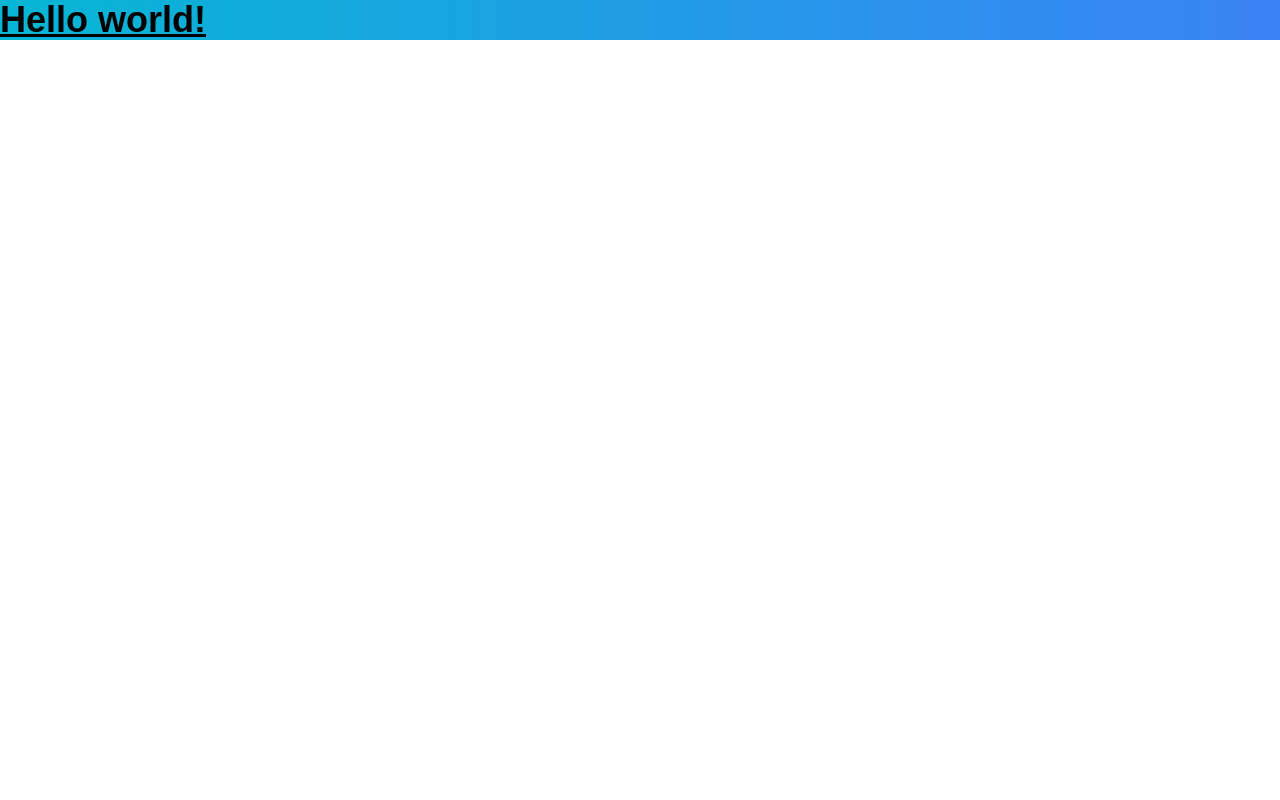
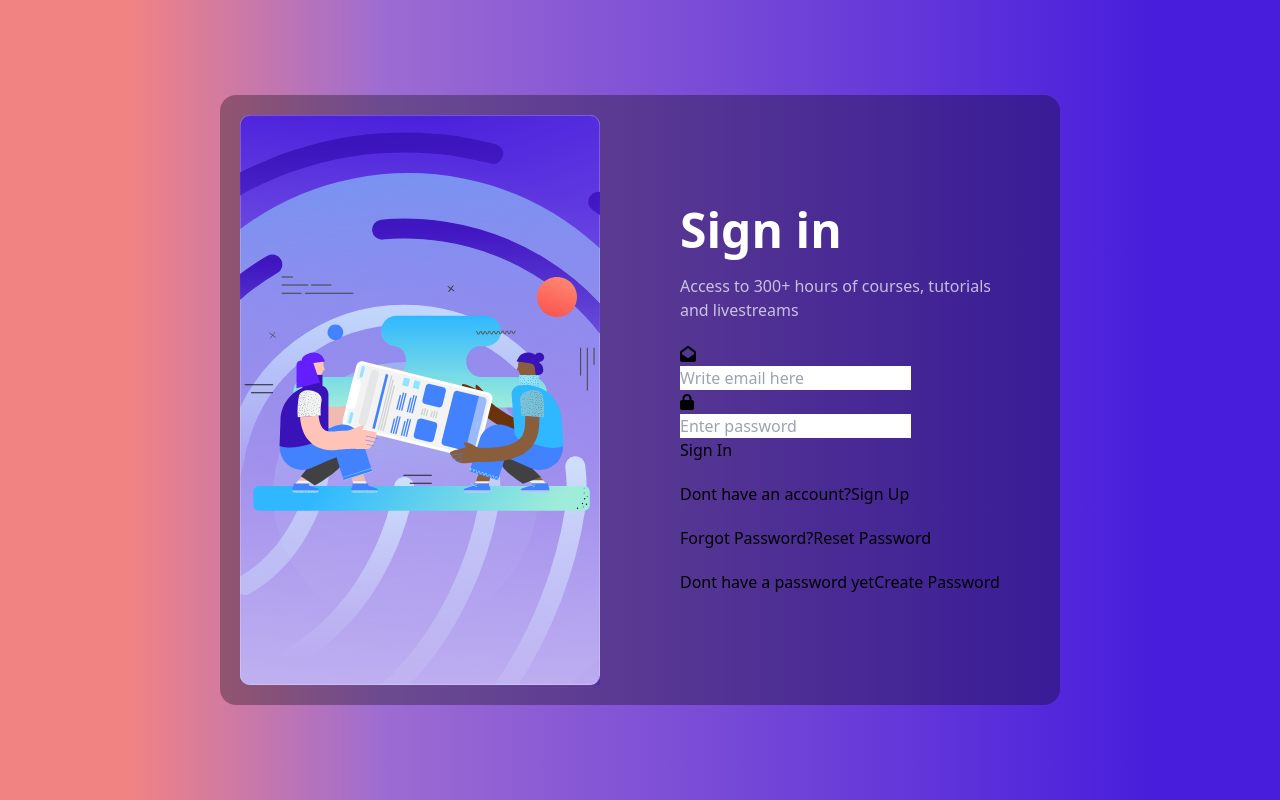
Before and after one commit to uzairhashmani/UzairHashmani.github.io, a website: page src/index.html in a window 1280 px wide. Drawn offline with Linux system fonts and the light colour scheme; files that its build step writes are made by us from their sources.

Commit message:
Login page

```diff
--- a/src/index.html
+++ b/src/index.html
@@ -1,17 +1,78 @@
 <!doctype html>
 <html>
+
 <head>
-  <meta charset="UTF-8">
-  <meta name="viewport" content="width=device-width, initial-scale=1.0">
-  <link href="./output.css" rel="stylesheet">
-  <link rel="stylesheet" href="./style.css">
+    <meta charset="UTF-8">
+    <meta name="viewport" content="width=device-width, initial-scale=1.0">
+    <link href="./output.css" rel="stylesheet">
+    <link rel="stylesheet" href="./style.css">
+    <link rel="stylesheet" href="https://cdnjs.cloudflare.com/ajax/libs/font-awesome/6.7.2/css/all.min.css" integrity="sha512-Evv84Mr4kqVGRNSgIGL/F/aIDqQb7xQ2vcrdIwxfjThSH8CSR7PBEakCr51Ck+w+/U6swU2Im1vVX0SVk9ABhg==" crossorigin="anonymous" referrerpolicy="no-referrer" />
 </head>
 
 
-<body>
-  <h1 class="text-4xl font-bold underline bg-gradient-to-r from-cyan-500 to-blue-500">
-    Hello world!
-  </h1>
+<body class="bg-gradient-to-r from-[#F28383] from-10% via-[#9D6CD2] via-30% to-[#481EDC] to-90% flex items-center justify-center h-screen">
+
+    <!-- emmet shortcut for  two div div>div*2 -->
+
+    <div class="max-w-[960px] bg-black-dark grid grid-cols-2 items-center gap-20 p-5 rounded-2xl">
+        <div class="relative">
+            <img src="assets/signup-background.svg" alt="">
+            <img src="assets/teamwork.svg" alt="" class="absolute top-36">
+        </div>
+
+
+        <div class="max-w-80 grid gap-5">
+            <h1 class="text-5xl font-bold text-white">Sign in</h1>
+            <p class="text-dull-white">Access to 300+ hours of courses, tutorials and livestreams</p>
+
+
+            <!-- Form -->
+
+
+
+            <form action="">
+
+                <div class="emaillll">
+
+                    <!-- Font Awesome icon -->
+                    <div>
+                        <i class="fa-solid fa-envelope-open"></i>
+                    </div>
+                    <input type="email" placeholder="Write email here">
+                </div>
+
+
+
+                <div class="passwordddd">
+                    <!-- Font Awesome icon -->
+                    <div>
+                        <i class="fa-solid fa-lock"></i>
+                    </div>
+                    <input type="password" placeholder="Enter password">
+
+                </div>
+
+
+                <button>Sign In</button>
+
+            </form>
+
+            <p>Dont have an account?<a>Sign Up</a></p>
+            <p>Forgot Password?<a>Reset Password</a></p>
+            <p>Dont have a password yet<a>Create Password</a></p>
+
+
+        </div>
+
+
+
+    </div>
+
+
+
+    </div>
+    </div>
+
 </body>
 
 
--- a/tailwind.config.js
+++ b/tailwind.config.js
@@ -2,7 +2,15 @@
 module.exports = {
   content: ["./src/**/*.{html,js}"],
   theme: {
-    extend: {},
+    extend: {
+      colors: {
+        'black-dark': '#00000050',
+        'dull-white': '#FFFFFFB3',
+        'white-light': '#FFFFFF30',
+        'white-medium': '#FFFFFF40',
+        'neon-blue': '#2FB8FF',
+      }
+    },
   },
   plugins: [],
 }
```
Also changed, not shown: src/assets/signup-background.svg (added), src/assets/teamwork.svg (added), src/output.css, src/style.css (added), 1 other file.
